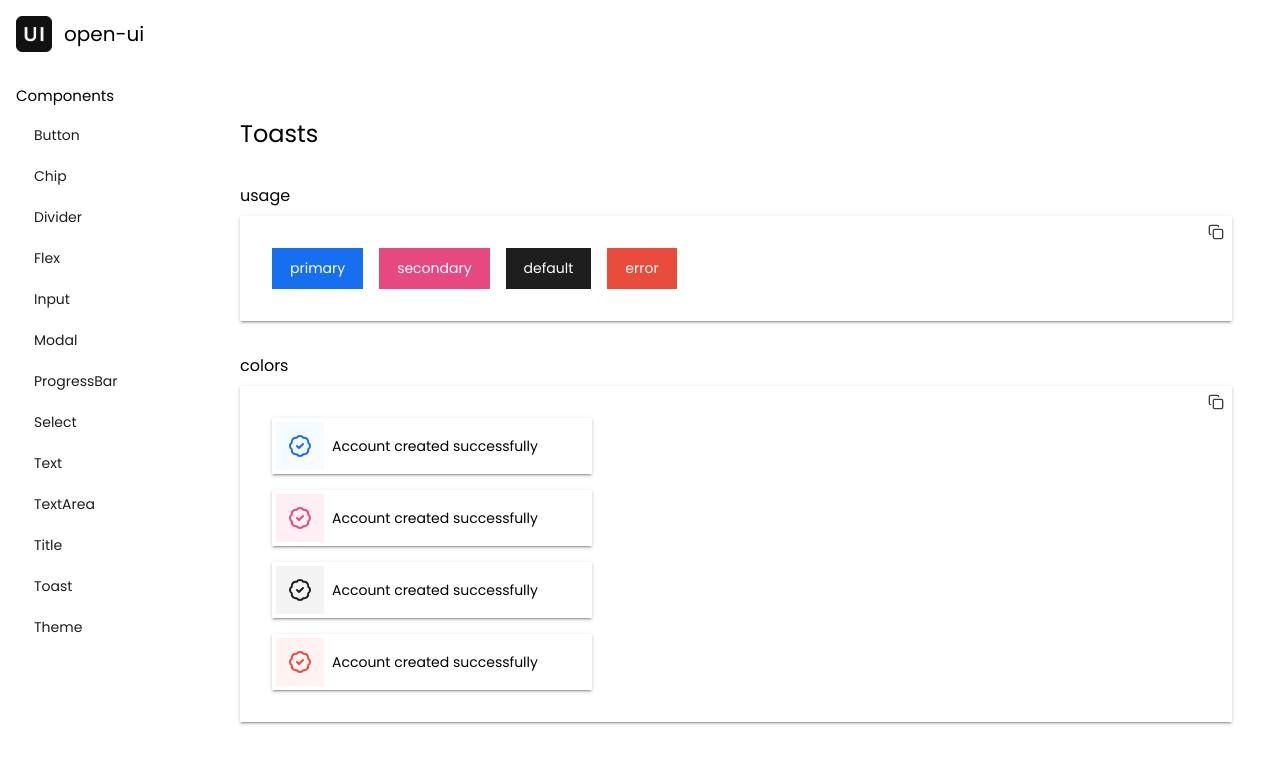
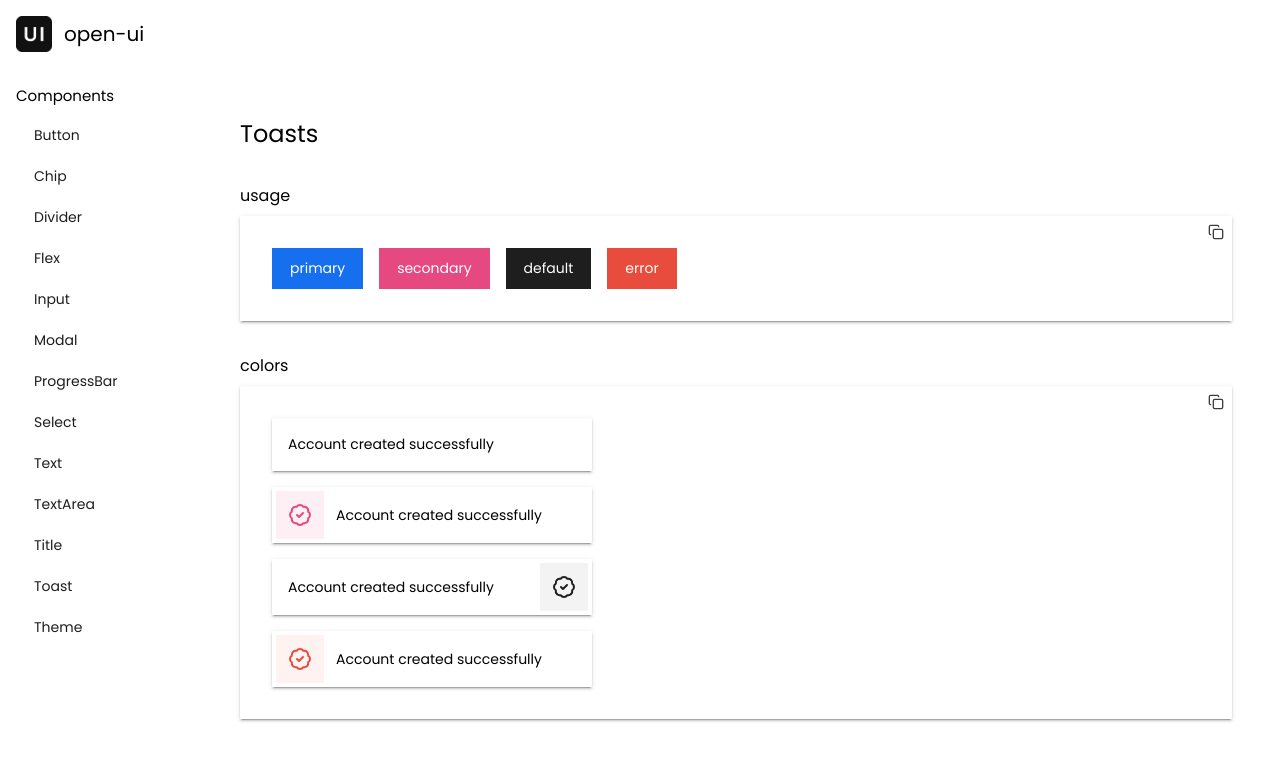
Before and after one commit to Julien-Wiegandt/open-ui, a React (Vite) app: page /toast in a window 1280 px wide. Shown: the top 764 px of the page. Built offline with nearby package versions, Linux system fonts and the light colour scheme.

Commit message:
toast without icon has padding

```diff
--- a/package.json
+++ b/package.json
@@ -1,7 +1,7 @@
 {
   "name": "@julien-wiegandt/open-ui",
   "private": false,
-  "version": "0.1.17",
+  "version": "0.1.19",
   "description": "The best open source react UI library",
   "type": "module",
   "main": "./dist/open-ui.umd.cjs",
--- a/src/components/toast/index.tsx
+++ b/src/components/toast/index.tsx
@@ -68,7 +68,6 @@ export const Toast = forwardRef<HTMLDivElement, ToastProps>(
         {!children && (
           <Flex
             direction="row"
-            gap={1}
             align="center"
             style={{
               minWidth: "248px",
@@ -85,7 +84,12 @@ export const Toast = forwardRef<HTMLDivElement, ToastProps>(
               </Flex>
             )}
             {props.title && (
-              <Text size="14" ml={props.startIcon ? 0 : 2} mr={props.endIcon ? 0 : 2}>
+              <Text
+                size="14"
+                p={1.5}
+                // ml={props.startIcon ? 0 : 2}
+                // mr={props.endIcon ? 0 : 2}
+              >
                 {props.title}
               </Text>
             )}
@@ -93,6 +97,7 @@ export const Toast = forwardRef<HTMLDivElement, ToastProps>(
             {props.endIcon && (
               <Flex
                 p={1.5}
+                ml={"auto"}
                 style={{
                   backgroundColor: `${theme.palette[props.color ?? "default"].light}44`,
                 }}
--- a/src/index.ts
+++ b/src/index.ts
@@ -9,4 +9,5 @@ export * from "./components/text";
 export * from "./components/textarea";
 export * from "./components/title";
 export * from "./components/toast";
+export * from "./context/toast";
 export * from "./theme/index";
--- a/src/views/toasts/index.tsx
+++ b/src/views/toasts/index.tsx
@@ -77,7 +77,7 @@ export const Toasts = () => {
         components={
           <>
             <Toast
-              startIcon={<SuccessIcon />}
+              // startIcon={<SuccessIcon />}
               title="Account created successfully"
               color="primary"
             />
@@ -87,7 +87,7 @@ export const Toasts = () => {
               color="secondary"
             />
             <Toast
-              startIcon={<SuccessIcon />}
+              endIcon={<SuccessIcon />}
               title="Account created successfully"
               color="default"
             />
```
